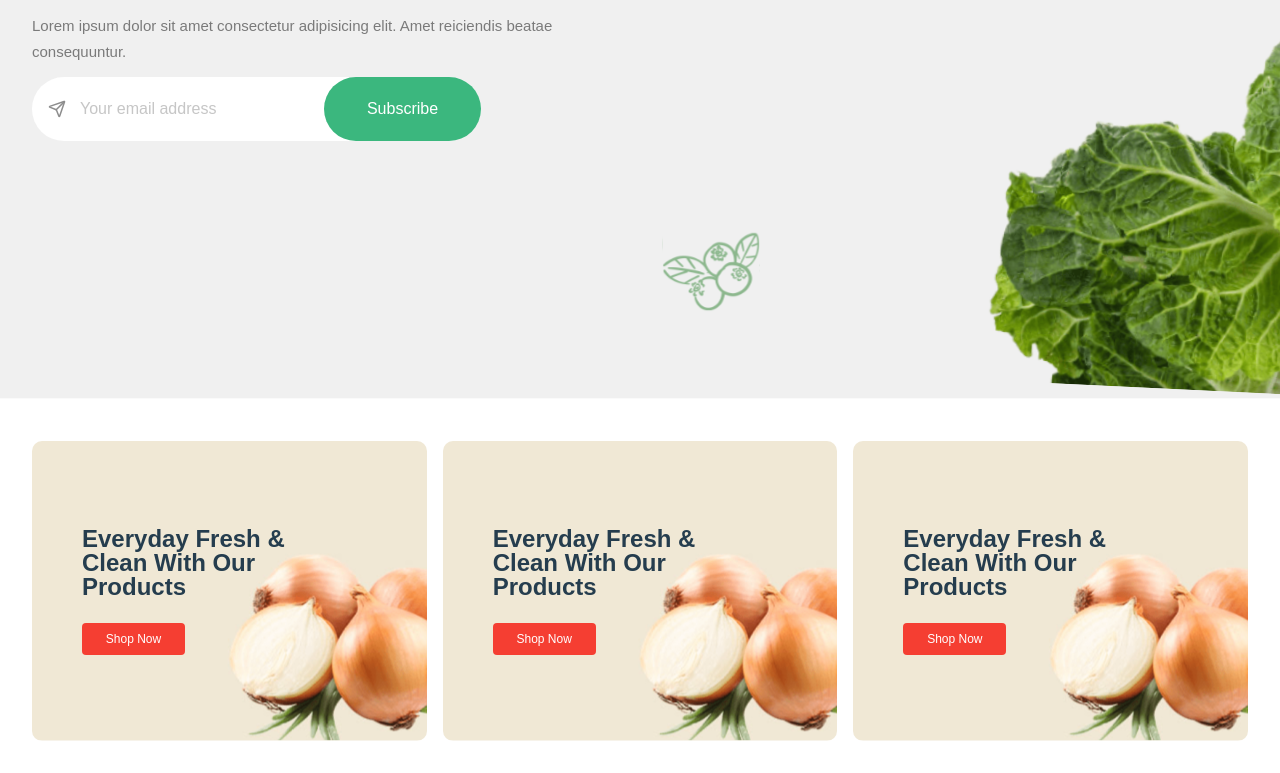
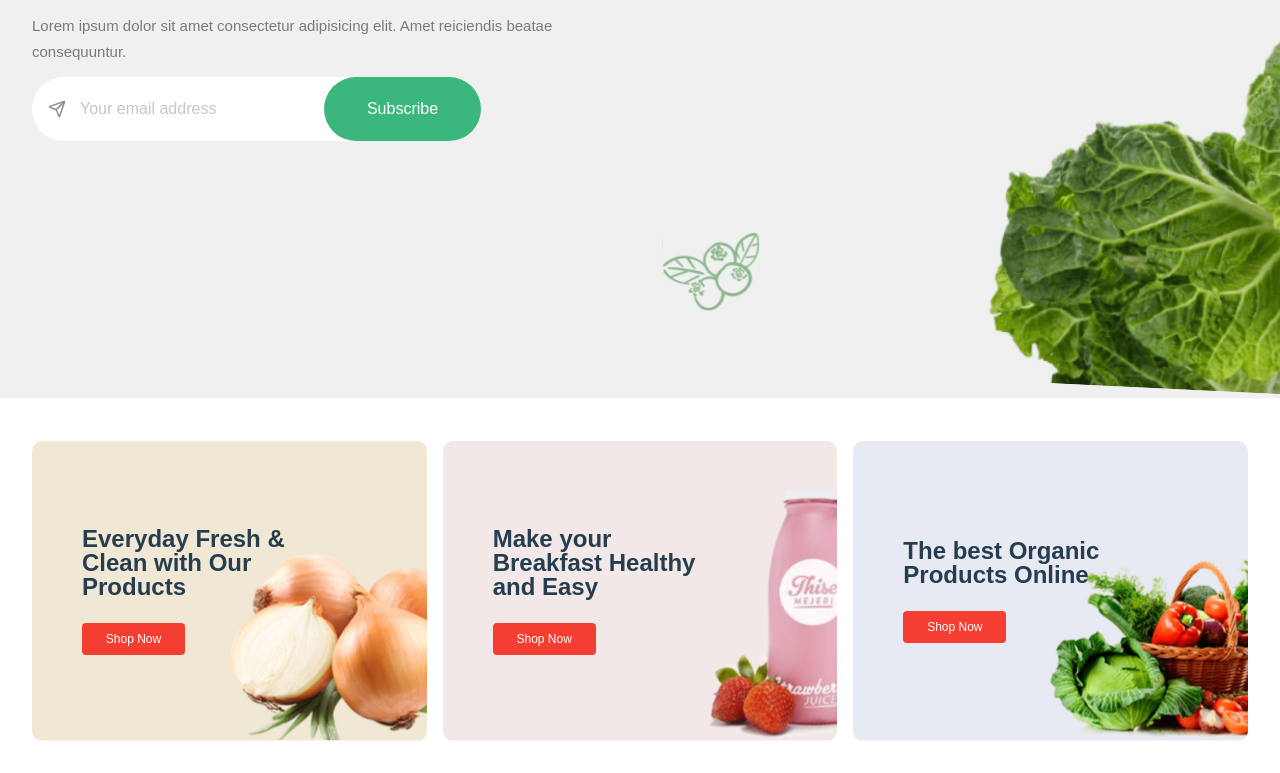
Before and after one commit to Mohfazam/FOODZY, a Next.js app in the folder frontend/: page / in a window 1280 px wide. Shown: the part 597-1370 px from the top of the page. Built offline with nearby package versions, Linux system fonts and the light colour scheme.

Commit message:
Category Card Mapping

```diff
--- a/frontend/src/Components/CategoryCard.tsx
+++ b/frontend/src/Components/CategoryCard.tsx
@@ -1,10 +1,13 @@
-import React from 'react'
+interface CategoryCardProps{
+  text: string;
+  image: string;
+}
 
-const CategoryCard = () => {
+const CategoryCard = ({text, image}: CategoryCardProps) => {
   return (
     <div className="w-[482px] h-[300px] rounded-[10px] relative overflow-hidden">
       <img
-        src="/Category-1.svg"
+        src={image}
         alt="Category1"
         className="w-full h-full object-cover absolute inset-0"
       />
@@ -13,7 +16,7 @@ const CategoryCard = () => {
       <div className="absolute inset-0 z-10 flex items-center pl-[50px]">
         <div className="flex flex-col gap-6">
           <span className="w-[203px] text-[24px] leading-6 text-[#253D4E] font-semibold">
-            Everyday Fresh & Clean With Our Products
+            {text}
           </span>
           <button className="bg-[#F53E32] text-white rounded-sm w-[103px] h-8 px-5 py-2 font-medium text-[12px] leading-[15px]">
             Shop Now
--- a/frontend/src/Components/CategoryGrid.tsx
+++ b/frontend/src/Components/CategoryGrid.tsx
@@ -1,11 +1,27 @@
 import CategoryCard from "./CategoryCard"
+
+const Cards = [
+  {
+    text : "Everyday Fresh & Clean with Our Products",
+    image: "/Category-1.svg"
+  },
+  {
+    text : "Make your Breakfast Healthy and Easy",
+    image: "/Category-2.svg"
+  },
+  {
+    text : "The best Organic Products Online",
+    image: "/Category-3.svg"
+  }
+]
 
 const CategoryGrid = () => {
   return (
     <div className="flex max-w-[1585.97px] gap-4 mx-auto px-4 py-8 sm:px-6 lg:px-8">
-      <CategoryCard />
-      <CategoryCard />
-      <CategoryCard />
+      {Cards.map((e, i) => (
+
+        <CategoryCard text={e.text} image={e.image} key={i}/>
+      ))}
     </div>
   )
 }
```
Also changed, not shown: frontend/src/Components/Filter.tsx (added).
